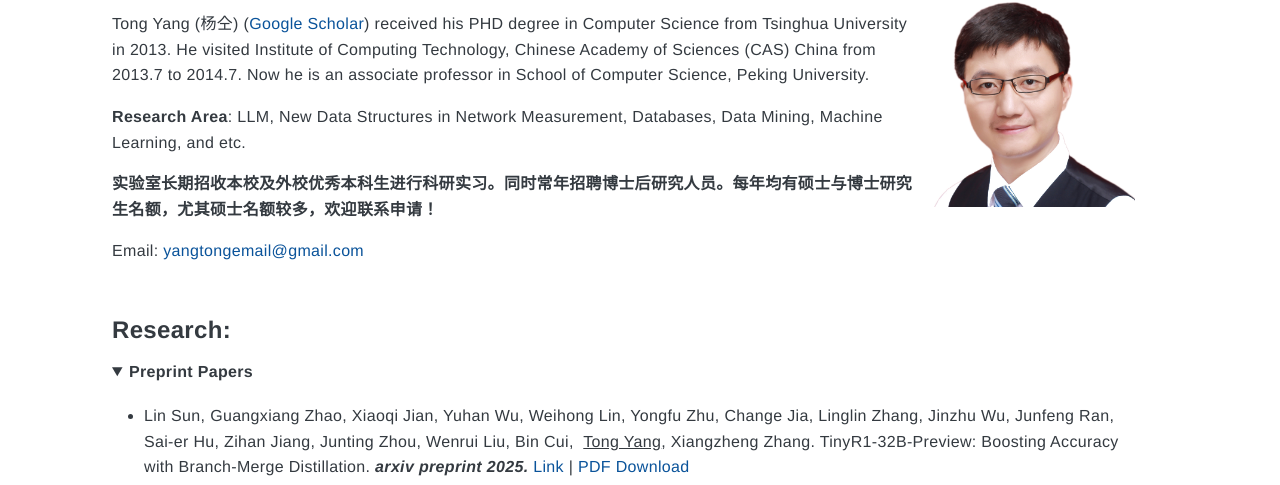
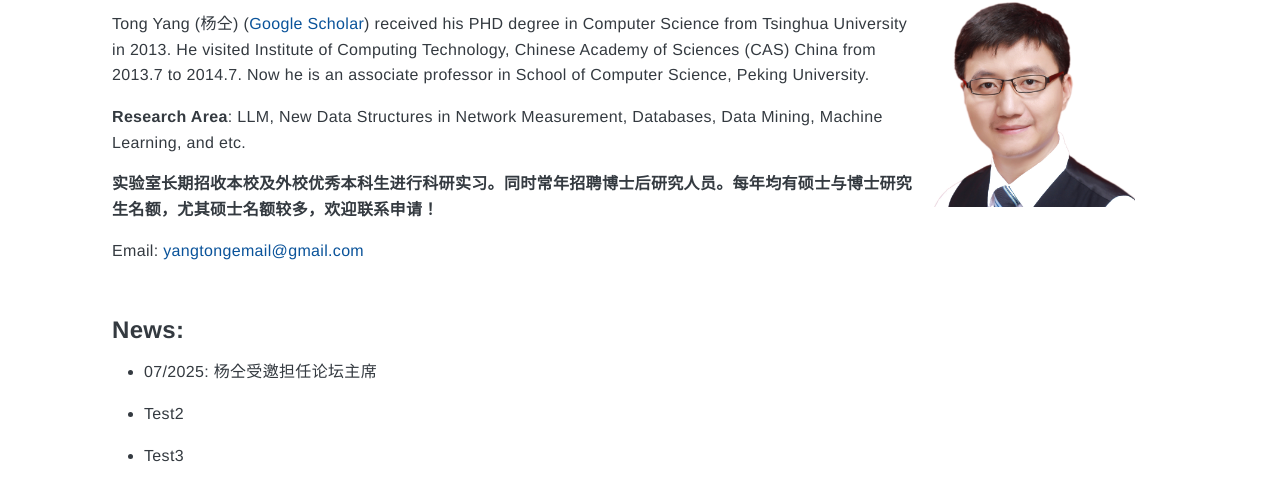
Before and after one commit to yangtonghome/yangtonghome.github.io, a plain HTML site: page index.html in a window 1280 px wide. Shown: the part 307-792 px from the top of the page. Drawn offline with Linux system fonts and the light colour scheme.

Commit message:
Update index.html Test-0

```diff
--- a/index.html
+++ b/index.html
@@ -93,6 +93,19 @@
 <p>Email: <a href="mailto:yangtongemail@gmail.com">yangtongemail@gmail.com</a></p>
 </div>
 <br clear="left" />
+
+<div class="gdoc-page__anchorwrap"><h2 id="news"><strong>News:</strong><a data-clipboard-text="https://yangtonghome.github.io/#news" class="gdoc-page__anchor gdoc-page__anchor--right clip" aria-label="Anchor <strong>News:</strong>" href="#news"><svg class="icon link"><use xlink:href="#link"></use></svg></a></h2></div>
+<ul>
+<li>
+<p>07/2025: 杨仝受邀担任论坛主席 </p>
+</li>
+<li>
+<p>Test2</p>
+</li>
+<li>
+<p>Test3</p>
+</ul>
+
 <div class="gdoc-page__anchorwrap"><h2 id="research"><strong>Research:</strong><a data-clipboard-text="https://yangtonghome.github.io/#research" class="gdoc-page__anchor gdoc-page__anchor--right clip" aria-label="Anchor <strong>Research:</strong>" href="#research"><svg class="icon link"><use xlink:href="#link"></use></svg></a></h2></div>
 <details open="" style="margin-bottom: 10px;">
     <summary><b>Preprint Papers</b></summary>
```
